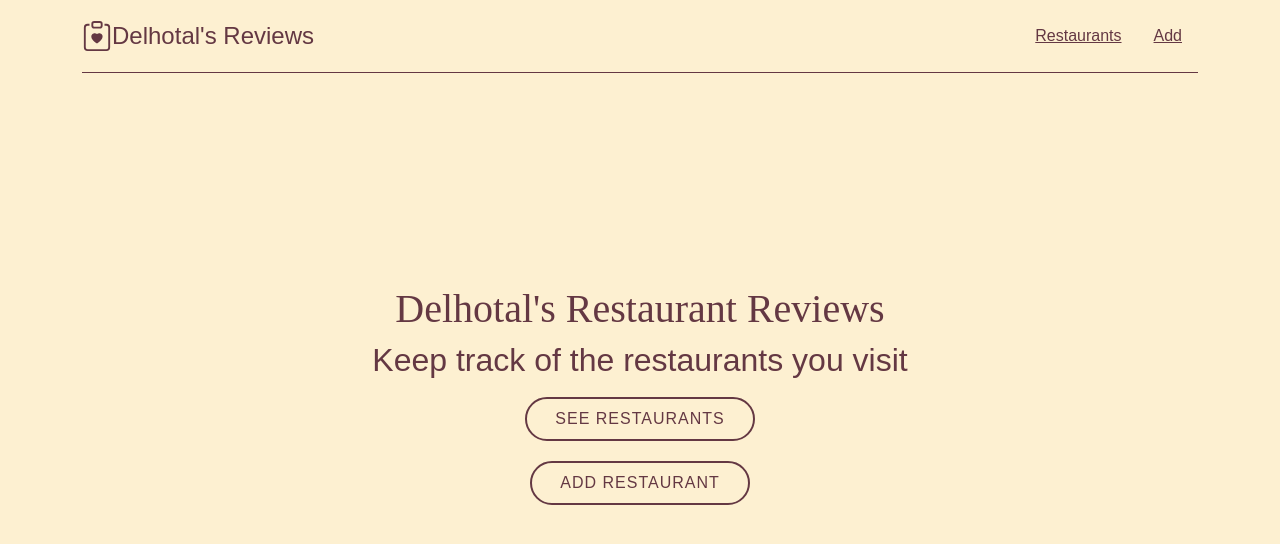
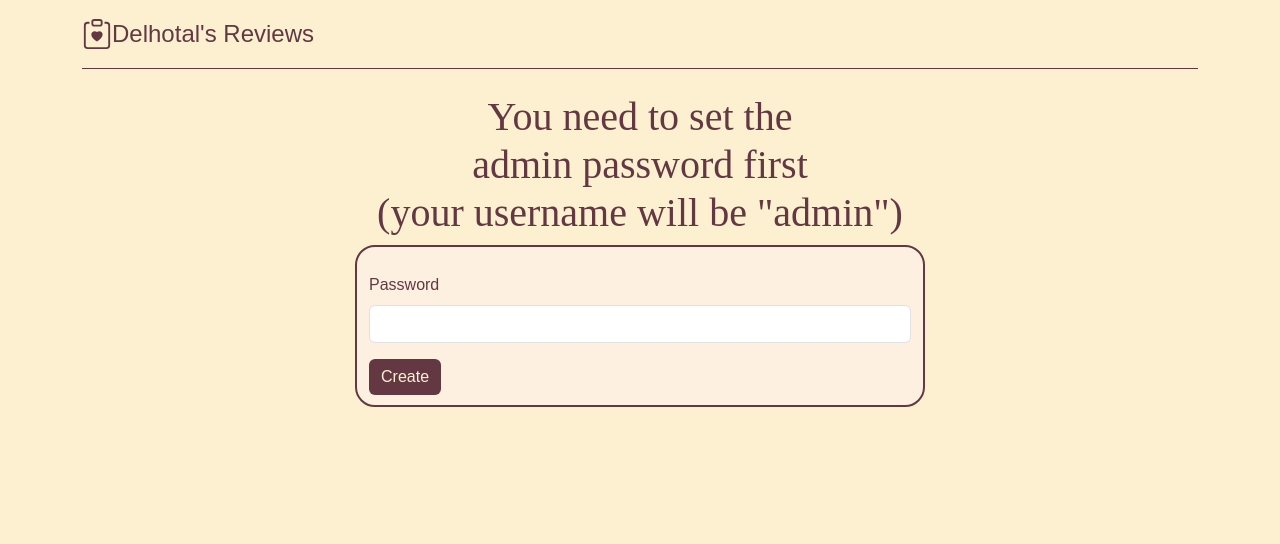
Before and after one commit to ShadoUNDERSCORE/restaurantReview, a Flask app: page / in a window 1280 px wide. Shown: the top 544 px of the page. Run offline with Flask 3, Linux system fonts and the light colour scheme; some libraries are stand-ins or nearby versions.

Commit message:
Create admin controll system. Add README.md | v0.8

```diff
--- a/forms.py
+++ b/forms.py
@@ -1,6 +1,17 @@
 from flask_wtf import FlaskForm
-from wtforms import StringField, SubmitField, SelectField, TextAreaField
+from wtforms import StringField, SubmitField, SelectField, TextAreaField, PasswordField
 from wtforms.validators import DataRequired
+
+
+class AdminPasswdForm(FlaskForm):
+    password = PasswordField("Password", validators=[DataRequired()])
+    submit = SubmitField("Create")
+
+
+class AdminLoginForm(FlaskForm):
+    username = StringField("Username", validators=[DataRequired()])
+    password = PasswordField("Password", validators=[DataRequired()])
+    submit = SubmitField("Login")
 
 
 class NewRestaurantForm(FlaskForm):
--- a/main.py
+++ b/main.py
@@ -1,25 +1,32 @@
 import os
-from flask import Flask, render_template, request, redirect, url_for, flash
+from flask import Flask, render_template, request, redirect, url_for, flash, abort
 from flask_bootstrap import Bootstrap5
 from flask_wtf import CSRFProtect
 from flask_sqlalchemy import SQLAlchemy
+from flask_login import UserMixin, LoginManager, login_user, logout_user, current_user
 from sqlalchemy.orm import DeclarativeBase, Mapped, mapped_column, relationship
 from sqlalchemy import Integer, String
+from werkzeug.security import generate_password_hash, check_password_hash
+from functools import wraps
+from dotenv import load_dotenv, set_key
 
-from forms import NewRestaurantForm, EditRestaurantForm, NewNoteForm, EditNoteForm
-
-app = Flask(__name__)
+from forms import NewRestaurantForm, EditRestaurantForm, NewNoteForm, EditNoteForm, AdminLoginForm, AdminPasswdForm
 
 
 class Base(DeclarativeBase):
     pass
 
 
+app = Flask(__name__)
+load_dotenv()
 app.config['SQLALCHEMY_DATABASE_URI'] = os.environ.get("DB_URI", "sqlite:///restaurants.db")
 app.config['SECRET_KEY'] = os.urandom(32)
+admin_passwd = os.environ.get("ADMIN_PASSWD")
 CSRFProtect(app)
 db = SQLAlchemy(model_class=Base)
 db.init_app(app)
+login_manager = LoginManager()
+login_manager.init_app(app)
 Bootstrap5(app)
 
 
@@ -44,6 +51,14 @@ class Note(db.Model):
     restaurant = relationship("Restaurant", back_populates="notes")
 
 
+class Admin(UserMixin):
+    def __init__(self, username, password):
+        self.id = username
+        self.passwd = password
+
+
+admin_user = Admin("admin", admin_passwd)
+
 with app.app_context():
     db.create_all()
 
@@ -57,14 +72,56 @@ def is_money(money: str,):
     return f'${"".join(ave_price)}'
 
 
-@app.route("/")
+@login_manager.user_loader
+def load_user(user_id):
+    # Since we only have one user, return the admin user if the user_id matches
+    if user_id == admin_user.id:
+        return admin_user
+    else:
+        return None
+
+
+def admin_only(f):
+    @wraps(f)
+    def wrapper(*args, **kwargs):
+        if not isinstance(current_user, Admin):
+            abort(403)
+        return f(*args, **kwargs)
+    return wrapper
+
+
+@app.route("/", methods=["GET", "POST"])
 def home():
-    return render_template("index.html")
+    if admin_passwd:
+        return render_template("index.html")
+    else:
+        form = AdminPasswdForm()
+        if form.validate_on_submit():
+            set_key(".env", "ADMIN_PASSWD", generate_password_hash(form.password.data))
+            return "<h1>SUCCESS! RESTART SERVER NOW!</h1>"
+        return render_template("create_admin.html", form=form)
+
+
+@app.route("/login", methods=["GET", "POST"])
+def login():
+    form = AdminLoginForm()
+    if form.validate_on_submit():
+        if form.username.data == admin_user.id and check_password_hash(admin_user.passwd, form.password.data):
+            login_user(admin_user)
+            return redirect(url_for("home"))
+    return render_template("admin_login.html", form=form)
+
+
+@app.route("/logout")
+def logout():
+    logout_user()
+    return redirect(url_for("home"))
 
 
 # Restaurant Data CRUD Systems
 # Create
 @app.route("/add", methods=["GET", "POST"])
+@admin_only
 def add():
     form = NewRestaurantForm()
     if form.validate_on_submit():
@@ -111,6 +168,7 @@ def restaurant_info(restaurant_id):
 
 # Update
 @app.route("/edit/<restaurant_id>", methods=["GET", "POST"])
+@admin_only
 def edit(restaurant_id):
     form_data = db.session.execute(db.select(Restaurant).where(Restaurant.id == restaurant_id)).scalar()
     form = EditRestaurantForm(data=form_data, method=request.method)
@@ -136,12 +194,14 @@ def edit(restaurant_id):
 
 # Delete
 @app.route("/confirm-delete/<restaurant_id>")
+@admin_only
 def delete_conf(restaurant_id):
     restaurant_data = db.session.execute(db.select(Restaurant).where(Restaurant.id == restaurant_id)).scalar()
     return render_template("delete_confirm.html", data=restaurant_data)
 
 
 @app.route("/delete/<restaurant_id>")
+@admin_only
 def delete(restaurant_id):
     restaurant_to_delete = db.session.execute(db.select(Restaurant).where(Restaurant.id == restaurant_id)).scalar()
     notes_to_delete = db.session.execute(db.select(Note).where(restaurant_id == restaurant_id)).scalars()
@@ -154,6 +214,7 @@ def delete(restaurant_id):
 
 # Notes
 @app.route("/edit_notes/<restaurant_id>/<note_id>", methods=["GET", "POST"])
+@admin_only
 def edit_notes(restaurant_id, note_id):
     old_note = db.session.execute(db.select(Note).where(Note.id == note_id)).scalar()
     restaurant = db.session.execute(db.select(Restaurant).where(Restaurant.id == restaurant_id)).scalar()
@@ -166,6 +227,7 @@ def edit_notes(restaurant_id, note_id):
 
 
 @app.route("/delete_note/<restaurant_id>/<note_id>")
+@admin_only
 def delete_note(restaurant_id, note_id):
     note_to_del = db.session.execute(db.select(Note).where(Note.id == note_id)).scalar()
     db.session.delete(note_to_del)
--- a/requirements.txt
+++ b/requirements.txt
@@ -4,9 +4,10 @@ Flask_Login==0.6.3
 Flask-Gravatar==0.5.0
 Flask_WTF==1.2.1
 WTForms==3.0.1
-Werkzeug==3.0.0
+Werkzeug==3.0.1
 Flask==2.3.2
 flask_sqlalchemy==3.1.1
 SQLAlchemy==2.0.25
 gunicorn==21.2.0
 psycopg2-binary==2.9.9
+python-dotenv~=1.0.1
--- a/static/styles.css
+++ b/static/styles.css
@@ -22,6 +22,7 @@ h1 {
 }
 
 .btn-get-started {
+    width: 300px;
     text-transform: uppercase;
     font-weight: 500;
     font-size: 16px;
--- a/templates/base.html
+++ b/templates/base.html
@@ -26,6 +26,11 @@
       </a>
 
       <ul class="nav nav-pills">
+          {% if current_user.id == "admin" %}
+        <li class="nav-item hide_on_home"><a href="{{ url_for('logout') }}" class="nav-link">Logout</a></li>
+          {% else %}
+        <li class="nav-item hide_on_home"><a href="{{ url_for('login') }}" class="nav-link">Admin Login</a></li>
+          {% endif %}
         <li class="nav-item hide_on_home"><a href="{{ url_for('restaurants') }}" class="nav-link">Restaurants</a></li>
         <li class="nav-item hide_on_home"><a href="{{ url_for('add') }}" class="nav-link">Add</a></li>
       </ul>
--- /dev/null
+++ b/templates/create_admin.html
@@ -0,0 +1,26 @@
+{% extends "base.html" %}
+{% from 'bootstrap5/form.html' import render_form %}
+{% block title %}--ADMIN{% endblock %}
+{% block content %}
+<body id="home">
+<div class="container">
+    <div class="row">
+        <div class="col-sm-0 col-md-3"></div>
+        <div class="col-sm-12 col-md-6">
+            <h1 class="heading" style="text-align: center">You need to set the<br>admin password first<br>
+(your username will be "admin")</h1>
+        </div>
+        <div class="col-sm-0 col-md-3"></div>
+    </div>
+    <div class="row">
+        <div class="col-sm-0 col-md-3"></div>
+        <div class="col-sm-12 col-md-6 container-box">
+              <p class="flash">{{ get_flashed_messages()[0] }}</p>
+              {{ render_form(form) }}
+        </div>
+        <div class="col-sm-0 col-md-3"></div>
+    </div>
+</div>
+
+</body>
+{% endblock %}
--- a/templates/index.html
+++ b/templates/index.html
@@ -1,12 +1,17 @@
 {% extends "base.html" %}
-<body class="bg" id="home">
 {% block title %}--Home{% endblock %}
 {% block content %}
+<body class="bg" id="home">
     <div class="hero-container aos-init aos-animate" data-aos="zoom-in" data-aos-delay="100">
       <h1>Delhotal's Restaurant Reviews</h1>
       <h2>Keep track of the restaurants you visit</h2>
       <a href="{{ url_for('restaurants') }}" class="btn-get-started">See Restaurants</a>
       <a href="{{ url_for('add') }}" class="btn-get-started">Add Restaurant</a>
+        {% if current_user.id == "admin" %}
+      <a href="{{ url_for('logout') }}" class="btn-get-started">Logout</a>
+        {% else %}
+      <a href="{{ url_for('login') }}" class="btn-get-started">Admin Login</a>
+        {% endif %}
     </div>
+</body>
 {% endblock %}
-</body>
--- a/templates/restaurant_info.html
+++ b/templates/restaurant_info.html
@@ -16,7 +16,7 @@
         <ul>
         {% if notes: %}
             {% for note in notes %}
-                <li>{{ note.note }}<a href="{{ url_for('edit_notes', note_id=note.id, restaurant_id=restaurant.id) }}">✎</a></li>
+                <li>{{ note.note }}{% if current_user.id == "admin" %}<a href="{{ url_for('edit_notes', note_id=note.id, restaurant_id=restaurant.id) }}">✎</a>{% endif %}</li>
             {% endfor %}
         {% else %}
             <li>No notes yet.</li>
@@ -25,7 +25,9 @@
 
     </li>
     </ul>
+    {% if current_user.id == "admin" %}
     {{ render_form(form) }}
+    {% endif %}
     <br>
     <br>
     <hr>
```
Also changed, not shown: templates/admin_login.html (added, +27 -0 lines), README.md (added).
